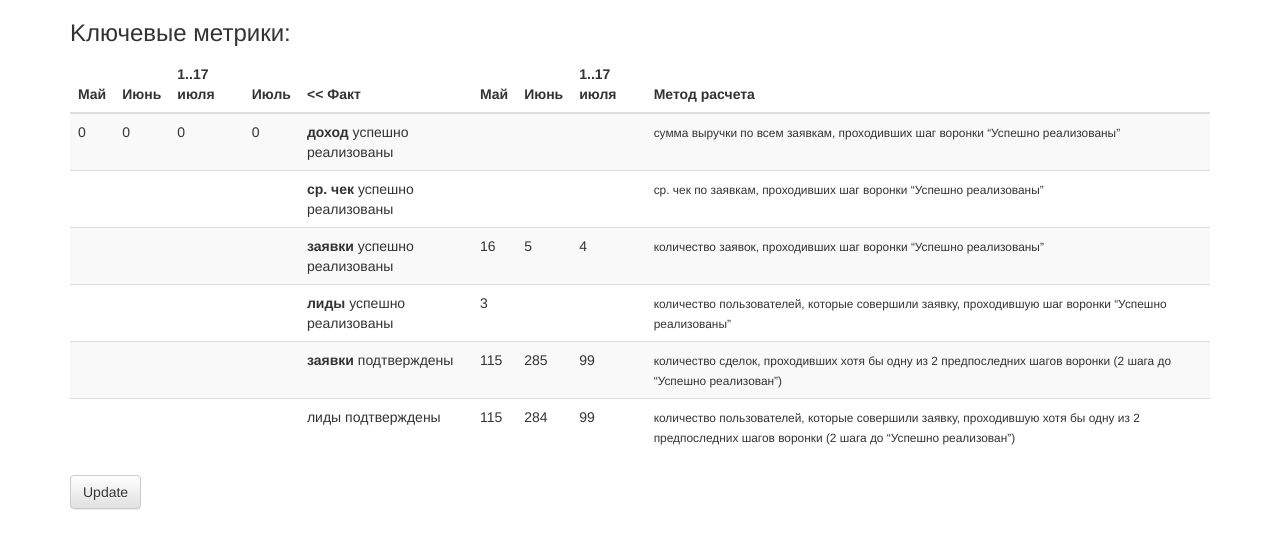
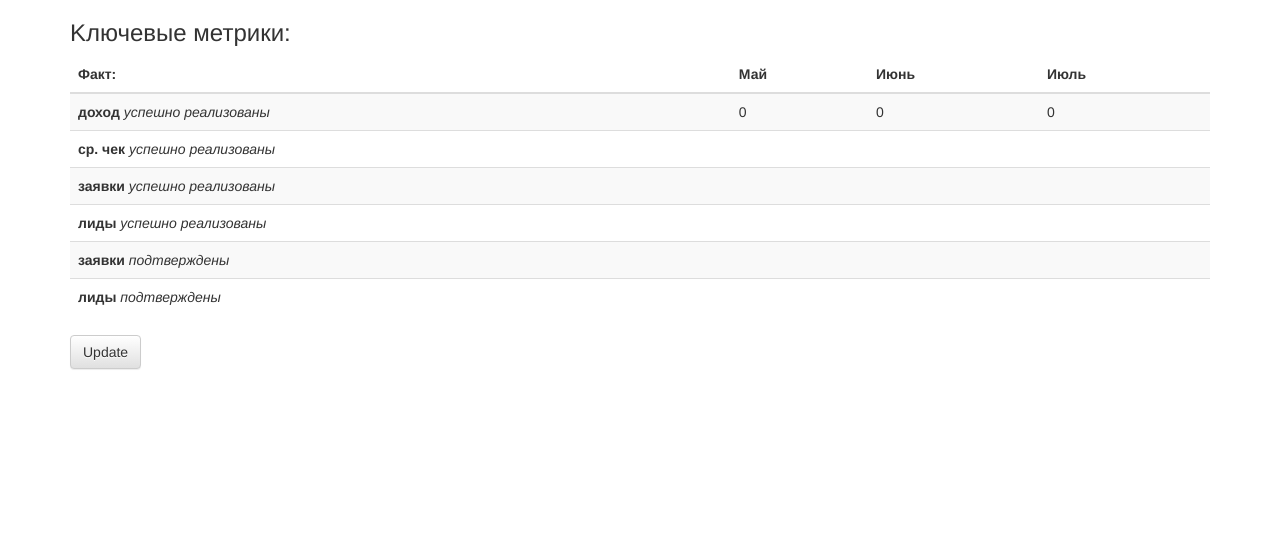
Before and after one commit to mistralbkru/amocrmtest, a Flask app: template templates/index.html in a window 1280 px wide. Shown: the top 549 px of the page. Run offline with Flask 2, Linux system fonts and the light colour scheme; the template is opened without the code that fills it, so the values that code supplies are empty; some libraries are stand-ins or nearby versions.

Commit message:
fix table and behavior

```diff
--- a/main.py
+++ b/main.py
@@ -8,7 +8,7 @@ from fill_data import auth, fill_leads, fill_notes
 app = Flask(__name__)
 
 
-@app.route('/update', methods=['GET', 'POST'])
+@app.route('/', methods=['GET', 'POST'])
 def update():
     alert = False
     if request.method == 'POST':
@@ -28,7 +28,7 @@ def update():
             if s:
                 fill_leads(s, upload_time, auth_domain)
                 # success = True
-                return redirect('/')
+                return redirect('/result')
             else:
                 alert = True
                 # success = False
@@ -38,7 +38,7 @@ def update():
     return render_template('update.html', alert=alert)#, success=success)
 
 
-@app.route('/')
+@app.route('/result')
 def index():
     may = leads.select().where(leads.date_create >= date(2017, 5, 1), leads.date_create < date(2017, 6, 1))
     juni = leads.select().where(leads.date_create >= date(2017, 6, 1), leads.date_create < date(2017, 7, 1))
--- a/templates/index.html
+++ b/templates/index.html
@@ -4,103 +4,51 @@
     <table class="table table-striped">
         <thead>
         <tr>
+            <th><b>Факт:</b></th>
             <th>Май</th>
             <th>Июнь</th>
-            <th>1..17 июля</th>
             <th>Июль</th>
-            <th><b><<&nbsp;Факт</b></th>
-            <th>Май</th>
-            <th>Июнь</th>
-            <th>1..17 июля</th>
-            <th>Метод расчета</th>
         </tr>
         </thead>
         <tbody>
         <tr>
-            <td>{% if doh_usp_5 %} {{ doh_usp_5|round(2) }} {% else %} 0 {% endif %}</td>
+            <td><b>доход</b> <i>успешно реализованы</i></td>
+           <td>{% if doh_usp_5 %} {{ doh_usp_5|round(2) }} {% else %} 0 {% endif %}</td>
             <td>{% if doh_usp_6 %} {{ doh_usp_6|round(2) }} {% else %} 0 {% endif %}</td>
-            <td>{% if doh_usp_7_17 %} {{ doh_usp_7_17|round(2) }} {% else %} 0 {% endif %}</td>
             <td>{% if doh_usp_7 %} {{ doh_usp_7|round(2) }} {% else %} 0 {% endif %}</td>
-            <td><b>доход</b> успешно реализованы</td>
-            <td></td>
-            <td></td>
-            <td></td>
-            <td>
-                <small>сумма выручки по всем заявкам, проходивших шаг воронки “Успешно реализованы”</small>
-            </td>
         </tr>
         <tr>
+
+            <td><b>ср. чек</b> <i>успешно реализованы</i></td>
             <td>{{ av_cheque_5|round(2) }}</td>
             <td>{{ av_cheque_6|round(2) }}</td>
-            <td>{{ av_cheque_7_17|round(2) }}</td>
             <td>{{ av_cheque_7|round(2) }}</td>
-            <td><b>ср. чек</b> успешно реализованы</td>
-            <td></td>
-            <td></td>
-            <td></td>
-            <td>
-                <small>ср. чек по заявкам, проходивших шаг воронки “Успешно реализованы”</small>
-            </td>
         </tr>
         <tr>
+            <td><b>заявки</b> <i>успешно реализованы</i></td>
             <td>{{ leads_count_5 }}</td>
             <td>{{ leads_count_6 }}</td>
-            <td>{{ leads_count_7_17 }}</td>
             <td>{{ leads_count_7 }}</td>
-            <td><b>заявки</b> успешно реализованы</td>
-            <td>16</td>
-            <td>5</td>
-            <td>4</td>
-            <td>
-                <small>количество заявок, проходивших шаг воронки “Успешно реализованы”</small>
-            </td>
         </tr>
         <tr>
+            <td><b>лиды</b> <i>успешно реализованы</i></td>
             <td>{{ users_count_5 }}</td>
             <td>{{ users_count_6 }}</td>
-            <td>{{ users_count_7_17 }}</td>
             <td>{{ users_count_7 }}</td>
-            <td><b>лиды</b> успешно реализованы</td>
-            <td>3</td>
-            <td></td>
-            <td></td>
-            <td>
-                <small>количество пользователей, которые совершили заявку, проходившую шаг воронки “Успешно реализованы”
-                </small>
-            </td>
         </tr>
         <tr>
+            <td><b>заявки</b> <i>подтверждены</i></td>
             <td>{{ leads_confirm_count_5 }}</td>
             <td>{{ leads_confirm_count_6 }}</td>
-            <td>{{ leads_confirm_count_7_17 }}</td>
             <td>{{ leads_confirm_count_7 }}</td>
-            <td><b>заявки</b> подтверждены</td>
-            <td>115</td>
-            <td>285</td>
-            <td>99</td>
-            <td>
-                <small>количество сделок, проходивших хотя бы одну из 2 предпоследних шагов воронки (2 шага до “Успешно
-                    реализован”)
-                </small>
-            </td>
         </tr>
         <tr>
+            <td><b>лиды</b> <i>подтверждены</i></td>
             <td>{{ users_confirm_count_5 }}</td>
             <td>{{ users_confirm_count_6 }}</td>
-            <td>{{ users_confirm_count_7_17 }}</td>
             <td>{{ users_confirm_count_7 }}</td>
-            <td>лиды<b></b> подтверждены</td>
-            <td>115</td>
-            <td>284</td>
-            <td>99</td>
-            <td>
-                <small>количество пользователей, которые совершили заявку, проходившую хотя бы одну из 2 предпоследних
-                    шагов
-                    воронки (2 шага до “Успешно реализован”)
-                </small>
-            </td>
         </tr>
         </tbody>
     </table>
-    <a class="btn btn-default" href="/update" role="button">Update</a>
+    <a class="btn btn-default" href="/" role="button">Update</a>
 {% endblock %}
--- a/templates/update.html
+++ b/templates/update.html
@@ -30,7 +30,7 @@
             <div class="form-group">
                 <div class="col-sm-offset-2 col-sm-10">
                     <button type="submit" class="btn btn-default">Update</button>
-                    <a class="btn btn-default" href="/" role="button">На главную</a>
+                    <a class="btn btn-default" href="/result" role="button">Посмотреть старые данные</a>
                 </div>
             </div>
         </form>
```
